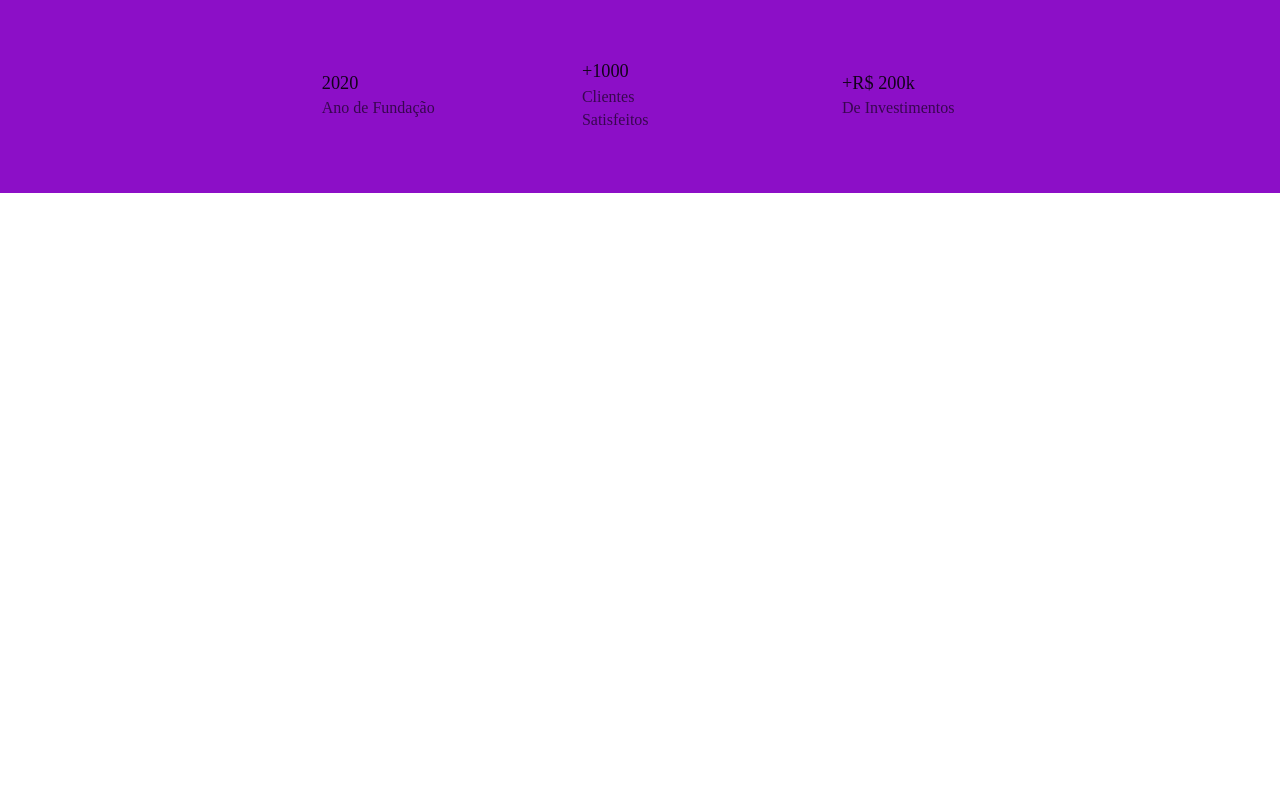
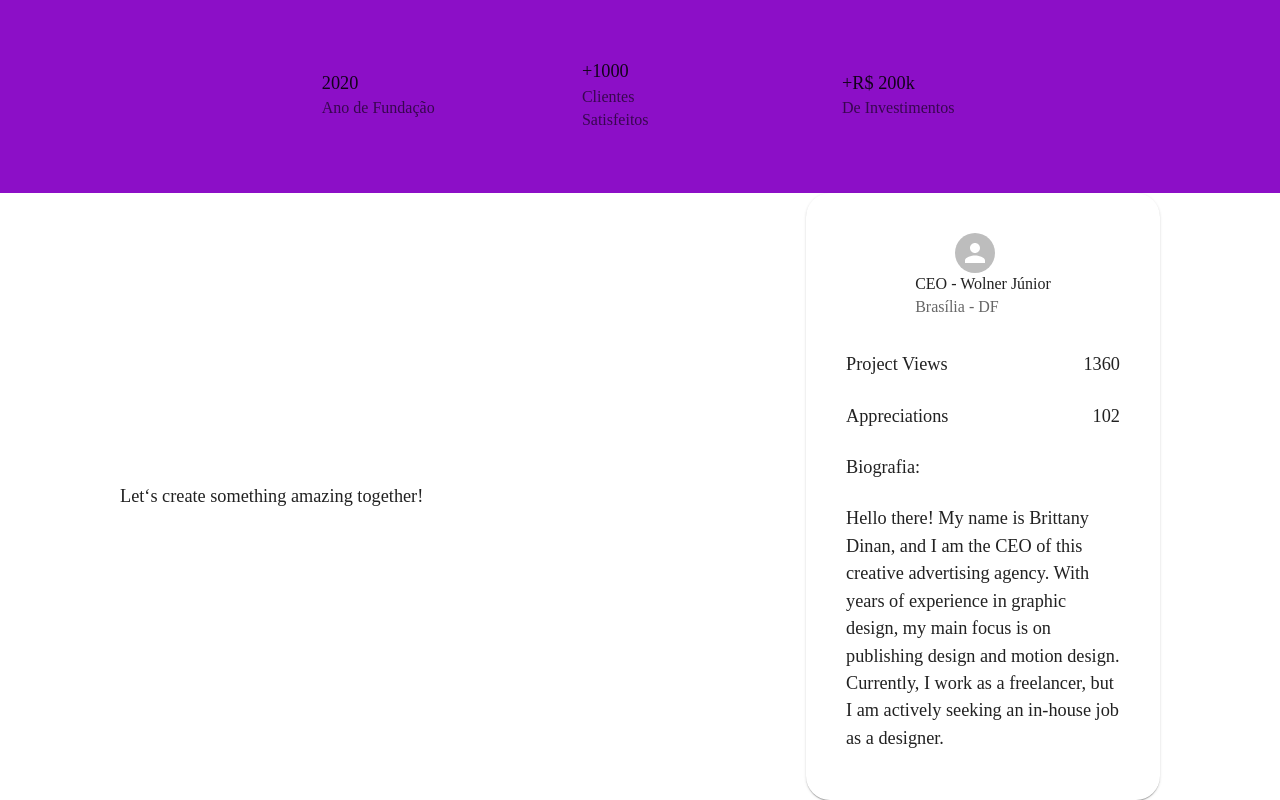
Before and after one commit to johannDeLaCruz/lummus_productions, a React (Vite) app: page / in a window 1280 px wide. Shown: the part 1869-2669 px from the top of the page. Before the commit the page ends 2062 px from the top, so only its background shows below. Built offline with nearby package versions, Linux system fonts and the light colour scheme.

Commit message:
feat(bio): :sparkles: add bio section

```diff
--- a/src/App.jsx
+++ b/src/App.jsx
@@ -6,8 +6,7 @@ import Services from "./components/Services";
 import AboutUs from "./components/AboutUs";
 import Portfolio from "./components/Portfolio";
 import Milestones from "./components/Milestones";
-
-
+import Bio from "./components/Bio";
 
 function App() {
   return (
@@ -19,6 +18,7 @@ function App() {
       <Services />
       <Portfolio />
       <Milestones />
+      <Bio />
     </>
   );
 }
--- a/src/components/Bio.jsx
+++ b/src/components/Bio.jsx
@@ -0,0 +1,62 @@
+import Box from "@mui/material/Box";
+import Stack from "@mui/material/Stack";
+import Card from "@mui/material/Card";
+import Container from "@mui/material/Container";
+import Typography from "@mui/material/Typography";
+import Avatar from "@mui/material/Avatar";
+import CardHeader from "@mui/material/CardHeader";
+import CardContent from "@mui/material/CardContent";
+
+const Bio = () => {
+  return (
+    <Box component={"section"}>
+      <Container maxWidth={"xl"}>
+        <Stack
+          direction={"row"}
+          alignItems={"center"}
+          justifyContent={"space-between"}
+          px={12}
+        >
+          <Typography>
+            Let&lsquo;s create something amazing together!
+          </Typography>
+          <Card sx={{ padding: 3 }}>
+            <CardHeader
+              avatar={<Avatar></Avatar>}
+              title="CEO - Wolner Júnior"
+              subheader="Brasília - DF"
+              sx={{
+                display: "flex",
+                flexDirection: "column",
+                justifyContent: "center",
+                alignItems: "center",
+              }}
+            />
+            <CardContent>
+              <Stack spacing={3}>
+                <Stack direction={"row"} justifyContent={"space-between"}>
+                  <Typography>Project Views</Typography>
+                  <Typography>1360</Typography>
+                </Stack>
+                <Stack direction={"row"} justifyContent={"space-between"}>
+                  <Typography>Appreciations</Typography>
+                  <Typography>102</Typography>
+                </Stack>
+                <Typography>Biografia:</Typography>
+                <Typography maxWidth={"30ch"}>
+                  Hello there! My name is Brittany Dinan, and I am the CEO of
+                  this creative advertising agency. With years of experience in
+                  graphic design, my main focus is on publishing design and
+                  motion design. Currently, I work as a freelancer, but I am
+                  actively seeking an in-house job as a designer.
+                </Typography>
+              </Stack>
+            </CardContent>
+          </Card>
+        </Stack>
+      </Container>
+    </Box>
+  );
+};
+
+export default Bio;
```
